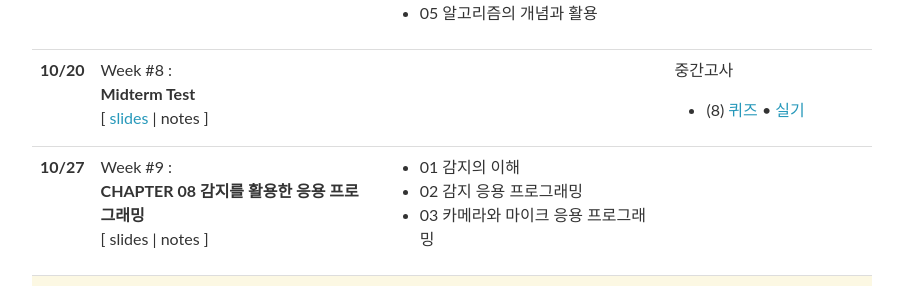
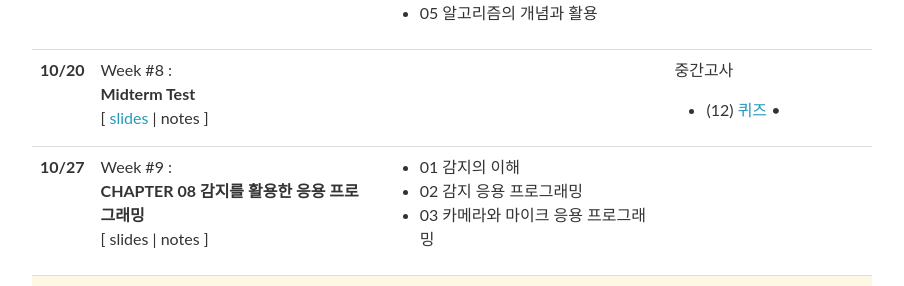
Before and after one commit to 2023-aaronkr/jnue-iss, a Jekyll site: the page built from _pages/lectures.md, in a window 1280 px wide and 900 px high, scrolled down 883 px. Shown: the part 160-446 px from the top of the window, without its empty margins (188-1092 px from the left). Built offline with Jekyll 4.4.1, drawn with Linux system fonts in a browser that asks for light colours; nearby versions of some CDN libraries; comment, search, counter and statistics services are not loaded.

Commit message:
Update lectures.yml

```diff
--- a/_data/lectures.yml
+++ b/_data/lectures.yml
@@ -92,8 +92,8 @@
     <ul>
       <li style="display: none;">(7) <a href="https://forms.gle/9aGRVkrMybaoBkmNA">퀴즈</a> &bull; <a href="https://docs.google.com/presentation/d/1mdd5DxWhZ38Hcvr6w5-vuTZT1OYd8aZp3sloef6NjAQ/edit?usp=sharing">실기</a></li>
       <li style="display: none;">(2) <a href="https://forms.gle/G3fLZPw4kCU6LAfu9">퀴즈</a> &bull; <a href="https://docs.google.com/presentation/d/1mdd5DxWhZ38Hcvr6w5-vuTZT1OYd8aZp3sloef6NjAQ/edit?usp=sharing">실기</a></li>
-      <li>(8) <a href="https://forms.gle/LXW2TpG7QgHjzWcVA">퀴즈</a> &bull; <a href="https://docs.google.com/presentation/d/1mdd5DxWhZ38Hcvr6w5-vuTZT1OYd8aZp3sloef6NjAQ/edit?usp=sharing">실기</a></li>
-      <li style="display: none;">(12) <a href="https://forms.gle/YLHkK9HhAXZjvoDA7">퀴즈</a> &bull; <a style="display: none;" href="https://docs.google.com/presentation/d/1mdd5DxWhZ38Hcvr6w5-vuTZT1OYd8aZp3sloef6NjAQ/edit?usp=sharing">실기</a></li>
+      <li style="display: none;">(8) <a href="https://forms.gle/LXW2TpG7QgHjzWcVA">퀴즈</a> &bull; <a href="https://docs.google.com/presentation/d/1mdd5DxWhZ38Hcvr6w5-vuTZT1OYd8aZp3sloef6NjAQ/edit?usp=sharing">실기</a></li>
+      <li>(12) <a href="https://forms.gle/YLHkK9HhAXZjvoDA7">퀴즈</a> &bull; <a style="display: none;" href="https://docs.google.com/presentation/d/1mdd5DxWhZ38Hcvr6w5-vuTZT1OYd8aZp3sloef6NjAQ/edit?usp=sharing">실기</a></li>
     </ul>
 
 - date: 10/27
```
